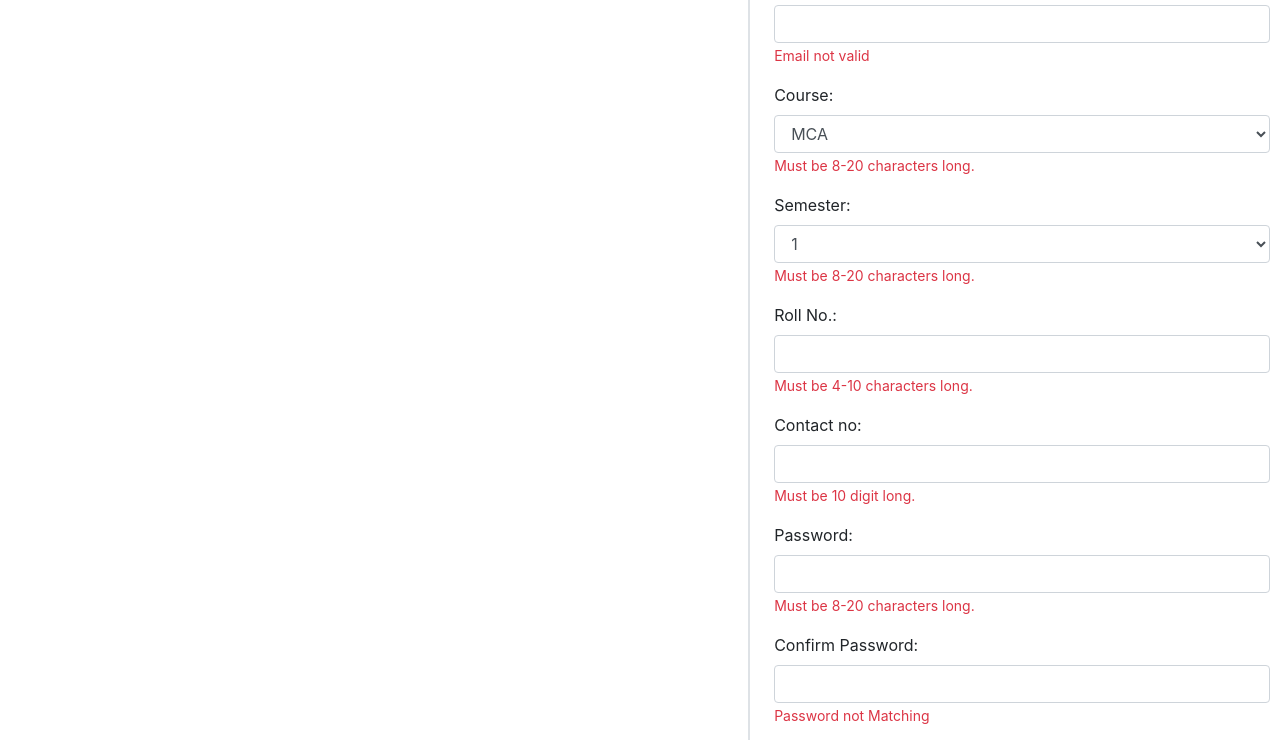
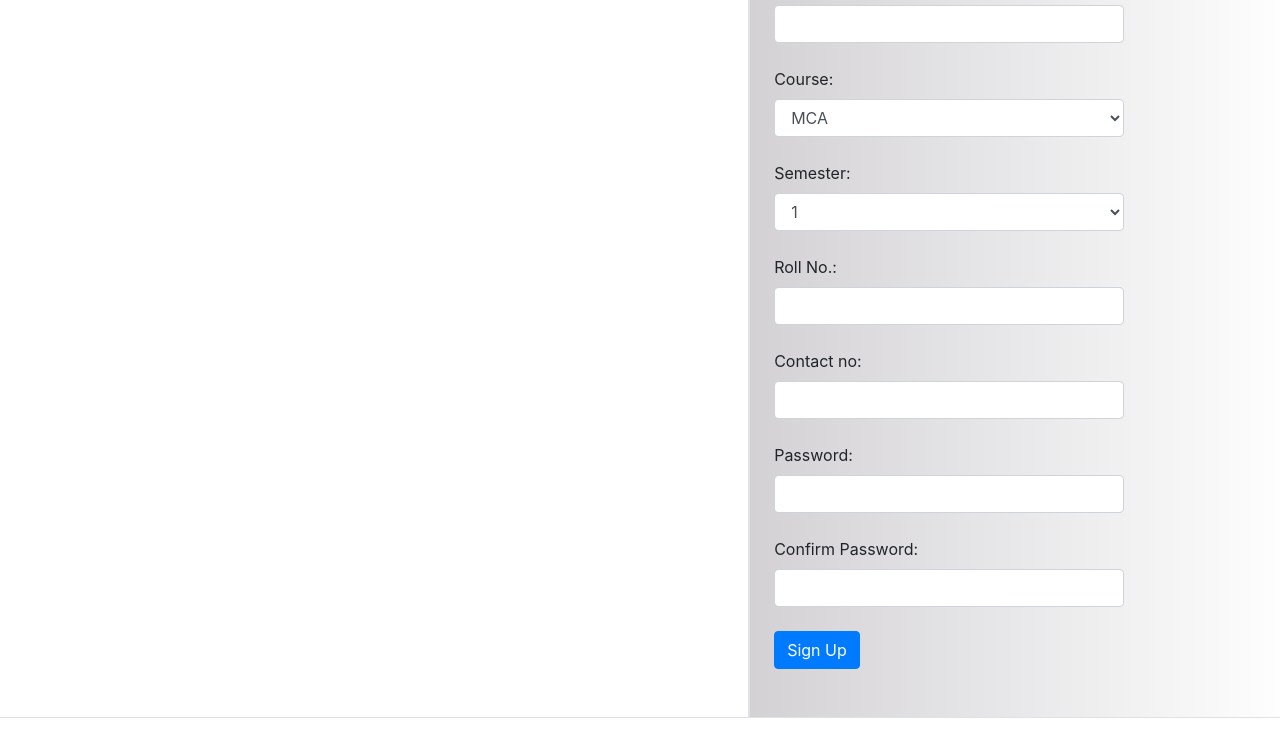
Before and after one commit to chhipanikhil9/Practice, a plain HTML site: page index.html in a window 1280 px wide. Shown: the part 226-966 px from the top of the page. After the commit the page ends 944 px from the top, so only its background shows below. Drawn offline with nearby package versions, Linux system fonts and the light colour scheme.

Commit message:
Update index.html

```diff
--- a/index.html
+++ b/index.html
@@ -8,7 +8,7 @@
 	<script type="text/javascript" src="bootstrap/jquery.min.js"></script>
 	<script type="text/javascript" src="bootstrap/popper.min.js"></script>
 	<script type="text/javascript" src="bootstrap/bootstrap.min.js"></script>
-	<link rel="stylesheet" type="text/css" href="css/custom_login_css.css">
+	<link rel="stylesheet" type="text/css" href="C.css">
 </head>
 <body>
     <nav class="navbar navbar-expand-sm navbar-dark bg-dark">
```
